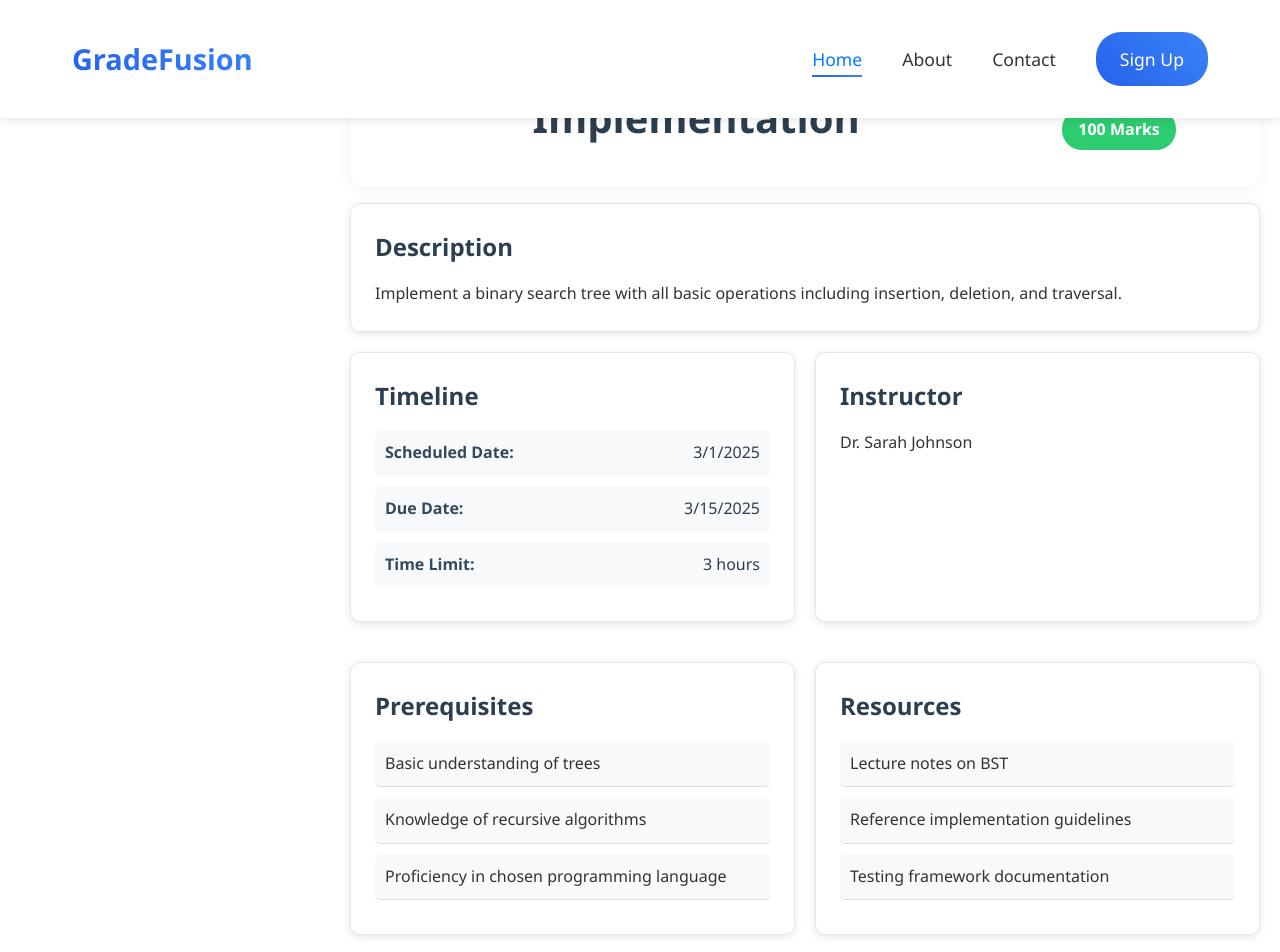
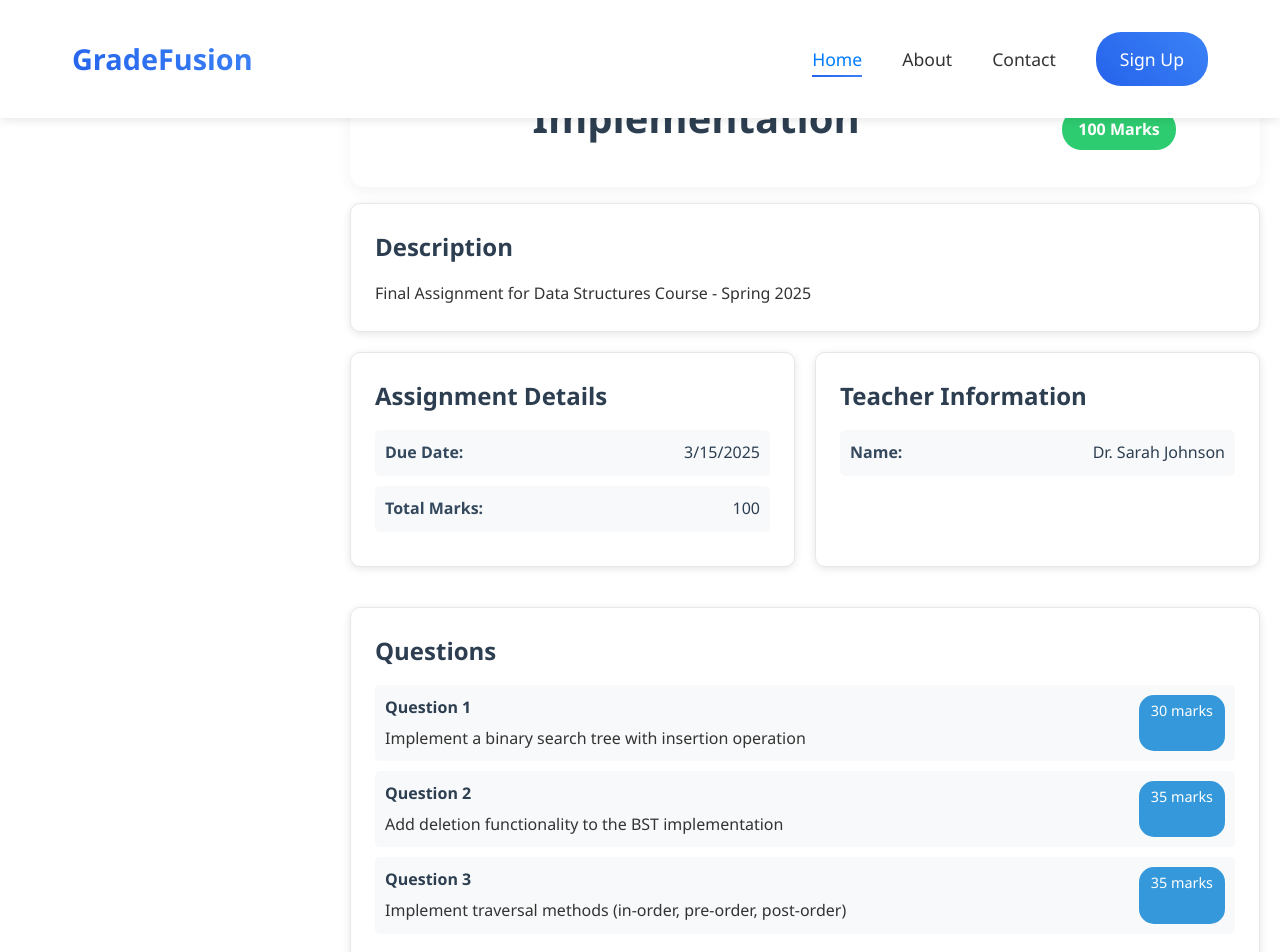
Before and after one commit to AniketPadmakar/GradeFusion_Frontend, a React (Vite) app: page /AssignmentDetails in a window 1280 px wide. Shown: the top 952 px of the page. Built offline with nearby package versions, Linux system fonts and the light colour scheme.

Commit message:
updated AssignmentDetails page

```diff
--- a/src/pages/student/AssignmentDetails.css
+++ b/src/pages/student/AssignmentDetails.css
@@ -317,3 +317,34 @@
         margin-top: 5px;
     }
 }
+.teacher-card {
+    background: white;
+    border-radius: 10px;
+    padding: 20px;
+}
+
+.questions-card {
+    margin-top: 20px;
+}
+
+.question-content {
+    flex: 1;
+    padding-right: 20px;
+}
+
+.question-number {
+    font-weight: 600;
+    color: #2c3e50;
+    display: block;
+    margin-bottom: 5px;
+}
+
+.question-marks {
+    background: #3498db;
+    color: white;
+    padding: 4px 12px;
+    border-radius: 15px;
+    font-size: 0.9rem;
+    font-weight: 500;
+    white-space: nowrap;
+}
--- a/src/pages/student/AssignmentDetails.jsx
+++ b/src/pages/student/AssignmentDetails.jsx
@@ -1,4 +1,3 @@
-// AssignmentDetails.jsx
 import React, { useState, useEffect } from 'react';
 import { Link } from 'react-router-dom';
 import './AssignmentDetails.css';
@@ -7,22 +6,27 @@ const AssignmentDetails = () => {
     // Mock data - replace with actual API call
     const [assignment, setAssignment] = useState({
         title: "Data Structures Implementation",
-        description: "Implement a binary search tree with all basic operations including insertion, deletion, and traversal.",
+        description: "Final Assignment for Data Structures Course - Spring 2025",
         totalMarks: 100,
-        scheduledDate: "2025-03-01",
         dueDate: "2025-03-15",
-        timeLimit: "3 hours",
-        instructorName: "Dr. Sarah Johnson",
+        teacherName: "Dr. Sarah Johnson",
         difficulty: "Medium",
-        prerequisites: [
-            "Basic understanding of trees",
-            "Knowledge of recursive algorithms",
-            "Proficiency in chosen programming language"
-        ],
-        resources: [
-            "Lecture notes on BST",
-            "Reference implementation guidelines",
-            "Testing framework documentation"
+        questions: [
+            {
+                id: 1,
+                question: "Implement a binary search tree with insertion operation",
+                marks: 30,
+            },
+            {
+                id: 2,
+                question: "Add deletion functionality to the BST implementation",
+                marks: 35,
+            },
+            {
+                id: 3,
+                question: "Implement traversal methods (in-order, pre-order, post-order)",
+                marks: 35,
+            }
         ]
     });
 
@@ -84,50 +88,41 @@ const AssignmentDetails = () => {
 
                 <div className="assignment-grid">
                     <div className="assignment-card timeline-card">
-                        <h2>Timeline</h2>
-                        <div className="timeline-item">
-                            <span className="timeline-label">Scheduled Date:</span>
-                            <span className="timeline-value">{new Date(assignment.scheduledDate).toLocaleDateString()}</span>
-                        </div>
+                        <h2>Assignment Details</h2>
                         <div className="timeline-item">
                             <span className="timeline-label">Due Date:</span>
                             <span className="timeline-value">{new Date(assignment.dueDate).toLocaleDateString()}</span>
                         </div>
                         <div className="timeline-item">
-                            <span className="timeline-label">Time Limit:</span>
-                            <span className="timeline-value">{assignment.timeLimit}</span>
+                            <span className="timeline-label">Total Marks:</span>
+                            <span className="timeline-value">{assignment.totalMarks}</span>
                         </div>
                     </div>
 
-                    <div className="assignment-card instructor-card">
-                        <h2>Instructor</h2>
-                        <p>{assignment.instructorName}</p>
+                    <div className="assignment-card teacher-card">
+                        <h2>Teacher Information</h2>
+                        <div className="timeline-item">
+                            <span className="timeline-label">Name:</span>
+                            <span className="timeline-value">{assignment.teacherName}</span>
+                        </div>
                     </div>
                 </div>
 
-                <div className="assignment-grid">
-                    <div className="assignment-card prerequisites-card">
-                        <h2>Prerequisites</h2>
-                        <ul>
-                            {assignment.prerequisites.map((prereq, index) => (
-                                <li key={index}>{prereq}</li>
-                            ))}
-                        </ul>
-                    </div>
-
-                    <div className="assignment-card resources-card">
-                        <h2>Resources</h2>
-                        <ul>
-                            {assignment.resources.map((resource, index) => (
-                                <li key={index}>{resource}</li>
-                            ))}
-                        </ul>
-                    </div>
+                <div className="assignment-card questions-card">
+                    <h2>Questions</h2>
+                    {assignment.questions.map((question) => (
+                        <div key={question.id} className="timeline-item">
+                            <div className="question-content">
+                                <span className="question-number">Question {question.id}</span>
+                                <p>{question.question}</p>
+                            </div>
+                            <span className="question-marks">{question.marks} marks</span>
+                        </div>
+                    ))}
                 </div>
 
                 <div className="action-buttons">
                     <button className="start-button">Start Assignment</button>
-                    <button className="save-button">Save for Later</button>
                 </div>
             </div>
         </>
```
